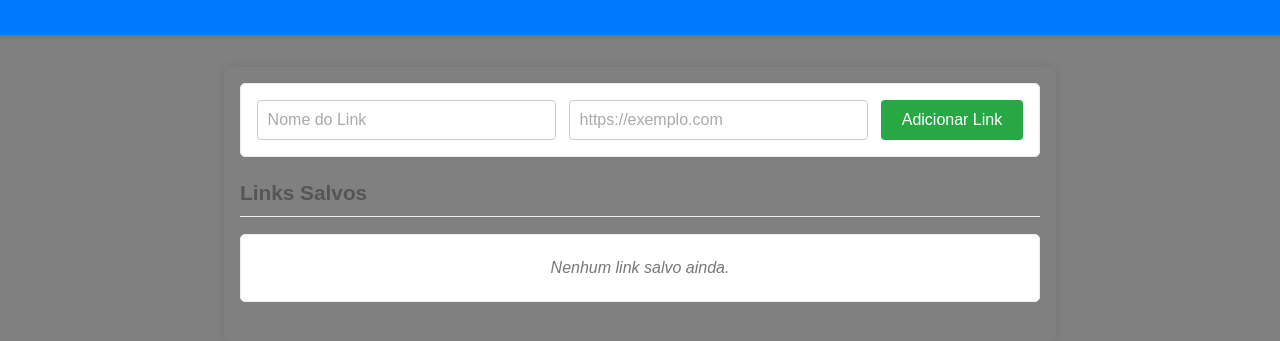
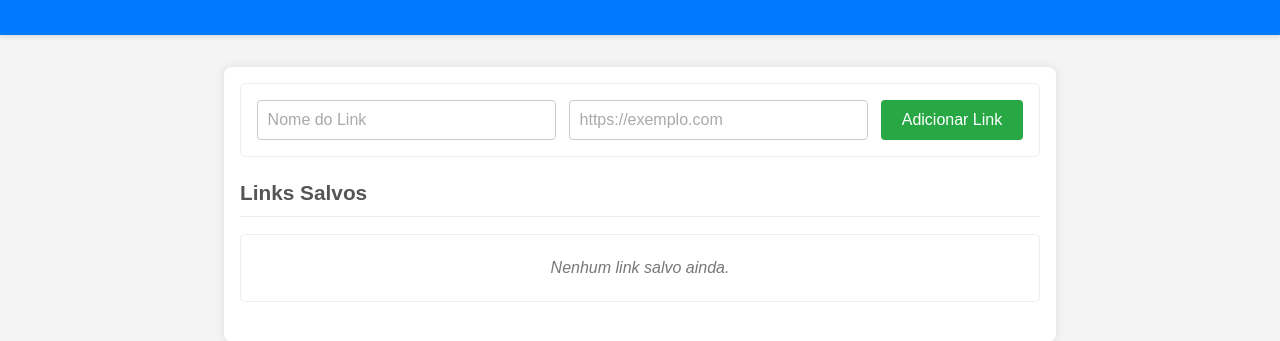
Before and after one commit to matmellodeliz/compartilha-link, a plain HTML site: page index.html in a window 1280 px wide. Shown: the part 77-418 px from the top of the page. Drawn offline with Linux system fonts and the light colour scheme.

Commit message:
Update style.css

```diff
--- a/style.css
+++ b/style.css
@@ -2,7 +2,7 @@ body {
     font-family: sans-serif;
     margin: 0;
     padding: 0;
-    background-color: grey;
+    background-color: #f4f4f4;
     color: #333;
 }
 
@@ -18,7 +18,7 @@ main {
     max-width: 800px;
     margin: 2em auto;
     padding: 1em;
-    background-color: grey;
+    background-color: white;
     box-shadow: 0 0 10px rgba(0, 0, 0, 0.1);
     border-radius: 8px;
 }
```
